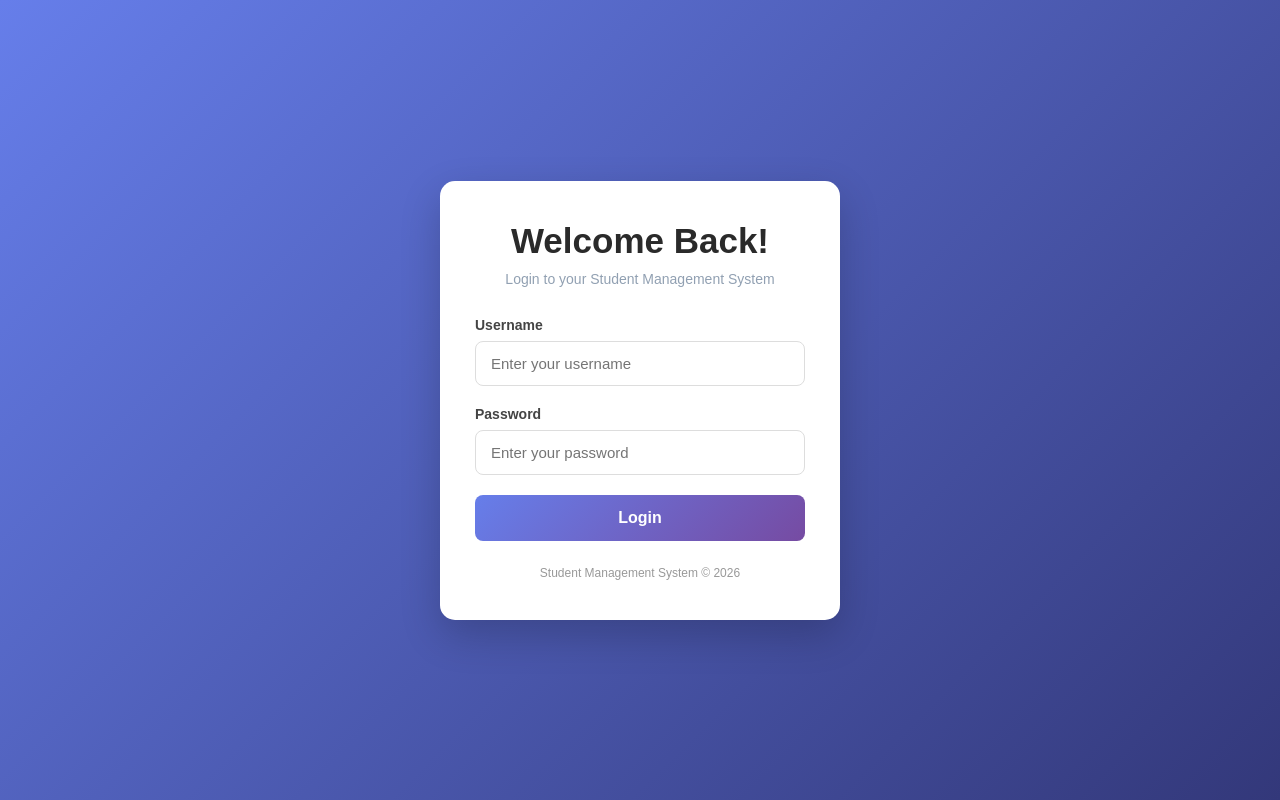
After one commit to HafizHassanAlee/student-management-fastapi, a Python web app: template templates/login.html in a window 1280 px wide. The commit adds this page. Run offline with Jinja, Linux system fonts and the light colour scheme; the template is opened without the code that fills it, so the values that code supplies are empty.

Commit message:
Ready Login.html

```diff
--- /dev/null
+++ b/templates/login.html
@@ -0,0 +1,163 @@
+
+<!DOCTYPE html>
+<html lang="en">
+<head>
+    <meta charset="UTF-8">
+    <meta name="viewport" content="width=device-width, initial-scale=1.0">
+    <title>Login | Student Management System</title>
+
+    <style>
+        * {
+            margin: 0;
+            padding: 0;
+            box-sizing: border-box;
+            font-family: Arial, sans-serif;
+        }
+
+        body {
+            min-height: 100vh;
+            display: flex;
+            justify-content: center;
+            align-items: center;
+            background: linear-gradient(135deg, #667eea, #33387a);
+            padding: 20px;
+        }
+
+        .container {
+            width: 100%;
+            max-width: 400px;
+            background: white;
+            padding: 40px 35px;
+            border-radius: 15px;
+            box-shadow: 0 15px 40px rgba(0, 0, 0, 0.2);
+            transition: ease-in-out 0.3s;
+        }
+
+        .container:hover {
+            transform: translateY(-5px);
+            box-shadow: 0 20px 50px rgba(0, 0, 0, 0.3);
+                }
+
+        .login {
+            text-align: center;
+            margin-bottom: 10px;
+            color: #2a2a2a;
+            font-size: 35px;
+            font-weight: bold;
+        }
+
+        .subtitle {
+            text-align: center;
+            color: #91a0b2;
+            margin-bottom: 30px;
+            font-size: 14px;
+        }
+
+        .form-group {
+            margin-bottom: 20px;
+        }
+
+        label {
+            display: block;
+            margin-bottom: 8px;
+            color: #444;
+            font-weight: bold;
+            font-size: 14px;
+        }
+
+        input[type="text"],
+        input[type="password"] {
+            width: 100%;
+            padding: 13px 15px;
+            border: 1px solid #ddd;
+            border-radius: 8px;
+            outline: none;
+            font-size: 15px;
+            transition: 0.3s;
+        }
+
+        input:focus {
+            border-color: #667eea;
+            box-shadow: 0 0 5px rgba(102, 126, 234, 0.3);
+        }
+
+        button {
+            width: 100%;
+            padding: 14px;
+            border: none;
+            border-radius: 8px;
+            background: linear-gradient(135deg, #667eea, #764ba2);
+            color: white;
+            font-size: 16px;
+            font-weight: bold;
+            cursor: pointer;
+            transition: 0.3s;
+        }
+
+        button:hover {
+            opacity: 0.9;
+            transform: translateY(-2px);
+            transform: scale(1.01);
+        }
+
+        .footer {
+            text-align: center;
+            margin-top: 25px;
+            color: #999;
+            font-size: 12px;
+        }
+
+        @media (max-width: 480px) {
+            .container {
+                padding: 30px 22px;
+            }
+        }
+    </style>
+</head>
+
+<body>
+
+    <div class="container">
+
+        <h1 class="login">Welcome Back!</h1>
+
+        <p class="subtitle">
+            Login to your Student Management System
+        </p>
+
+        <form action="/login" method="post">
+
+            <div class="form-group">
+                <label for="username">Username</label>
+                <input
+                    type="text"
+                    id="username"
+                    name="username"
+                    placeholder="Enter your username"
+                    required
+                >
+            </div>
+
+            <div class="form-group">
+                <label for="password">Password</label>
+                <input
+                    type="password"
+                    id="password"
+                    name="password"
+                    placeholder="Enter your password"
+                    required
+                >
+            </div>
+
+            <button type="submit">Login</button>
+
+        </form>
+
+        <div class="footer">
+            Student Management System &copy; 2026
+        </div>
+
+    </div>
+
+</body>
+</html>
```
Also changed, not shown: templates/students.html (+77 -42 lines).
